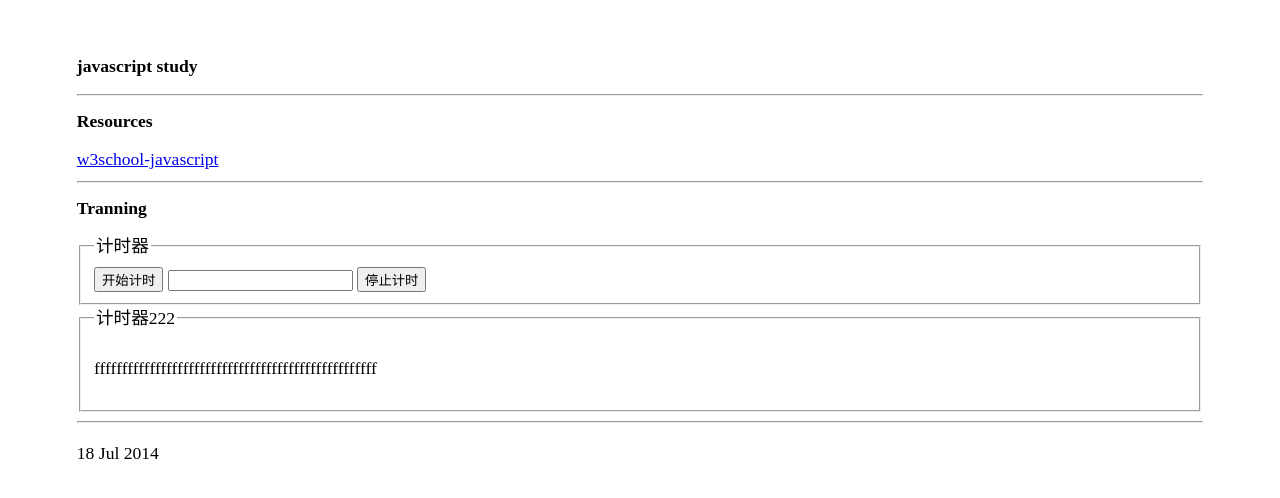
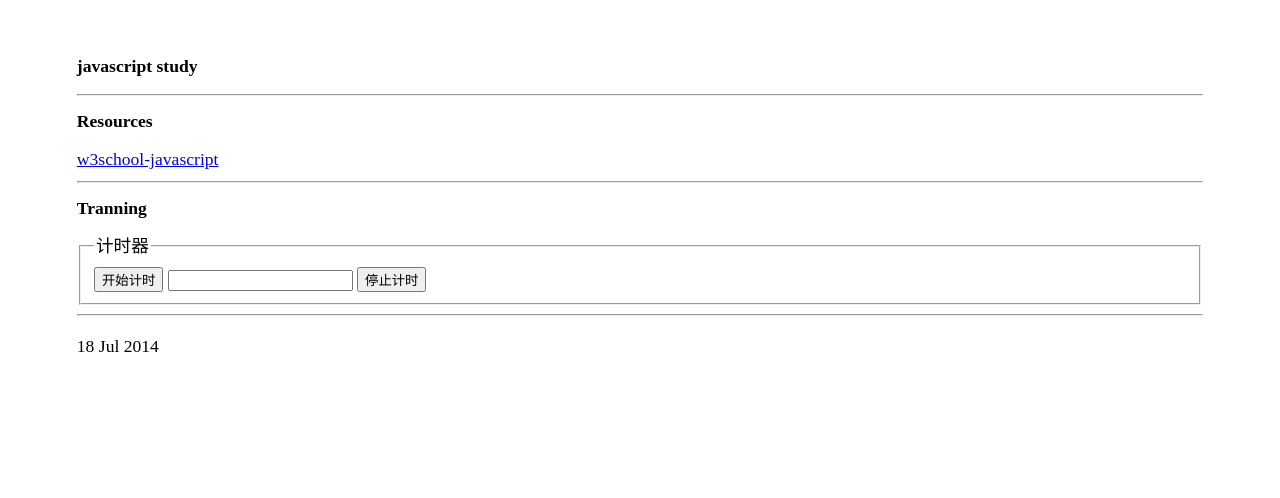
Before and after one commit to kerrignm/blog, a Jekyll site: the page built from _posts/2014-07-18-javascript-datum.html, in a window 1280 px wide. Shown: the top 498 px of the page. Built offline with Jekyll 4.4.1, drawn with Linux system fonts in a browser that asks for light colours.

Commit message:
debug js

```diff
--- a/_posts/2014-07-18-javascript-datum.html
+++ b/_posts/2014-07-18-javascript-datum.html
@@ -21,13 +21,6 @@ title: javascript study
     </fieldset>
 </form>
 
-<form>
-    <fieldset>
-        <legend>计时器222</legend>
-        <p>fffffffffffffffffffffffffffffffffffffffffffffffffff</p>
-    </fieldset>
-</form>
-
 <hr />
 
 <p>{{ page.date | date_to_string }}</p>
```
